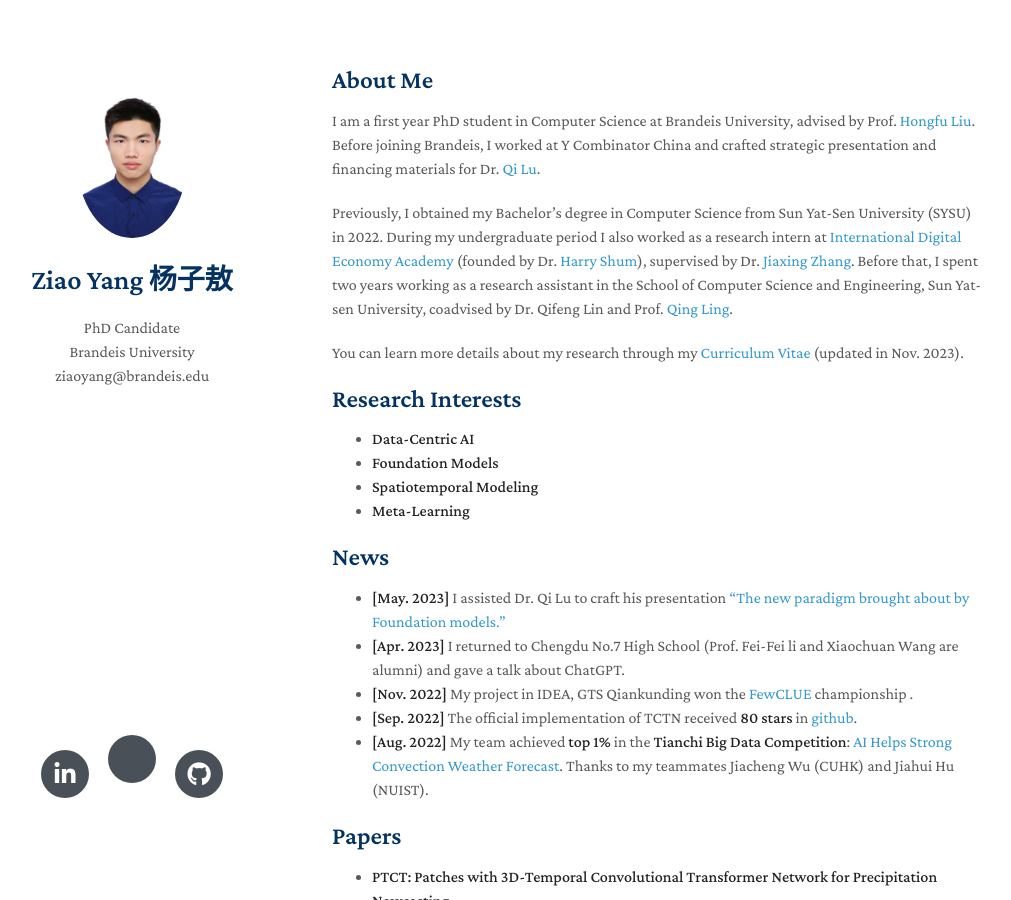
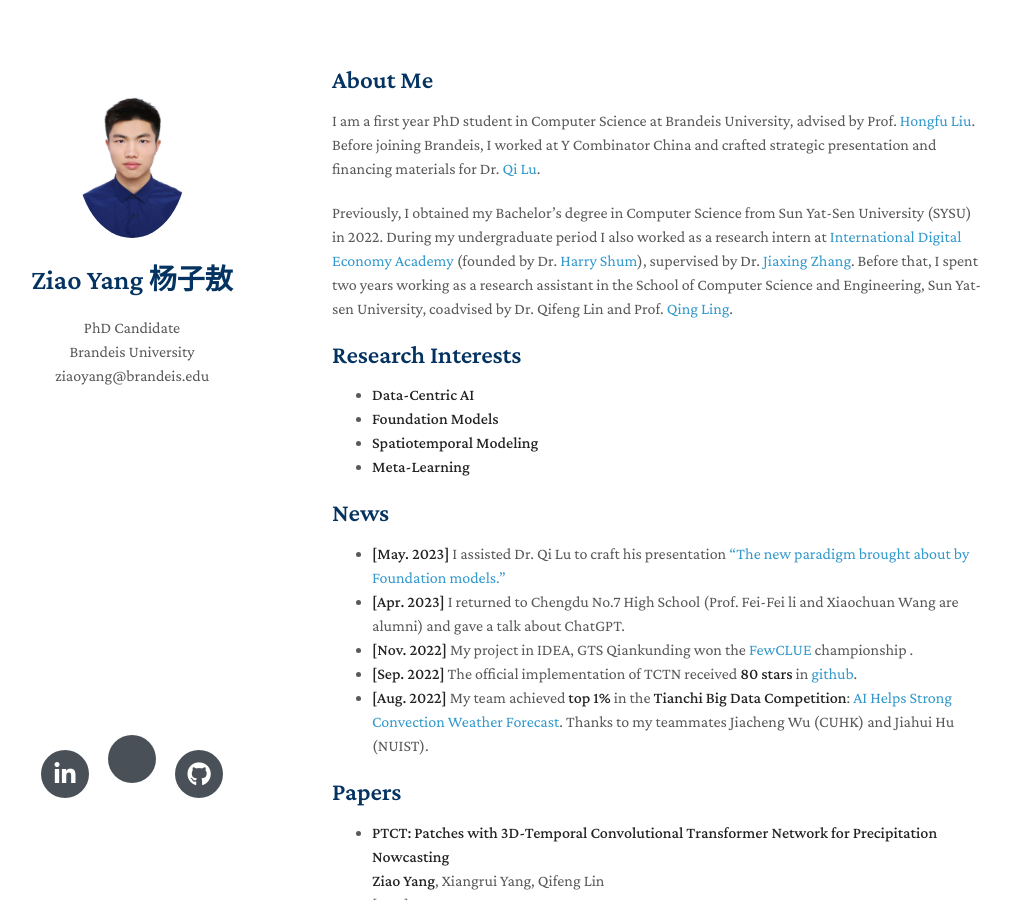
Before and after one commit to yangziao56/homepage, a Jekyll site: the page built from index.md, in a window 1280 px wide and 900 px high. Shown: the whole window, without its empty margins (138-1149 px from the left). Built offline with Jekyll 4.4.1, drawn with Linux system fonts in a browser that asks for light colours; nearby versions of some CDN libraries; a style sheet for code colours, icons or effects is not loaded; our own code applies the rules of GitHub Pages for plain Markdown files.

Commit message:
Update index.md
Signed-off-by: Ziao Yang <70676524+yangziao56@users.noreply.github.com>

```diff
--- a/index.md
+++ b/index.md
@@ -7,7 +7,7 @@
 
 Previously, I obtained my Bachelor's degree in Computer Science from Sun Yat-Sen University (SYSU) in 2022. During my undergraduate period I also worked as a research intern at [International Digital Economy Academy](https://idea.edu.cn/en/about-idea.html) (founded by Dr. [Harry Shum](https://www.microsoft.com/en-us/research/people/hshum/)), supervised by Dr. [Jiaxing Zhang](https://www.idea.edu.cn/research/ccnl.html). Before that,  I spent two years working as a research assistant in the School of Computer Science and Engineering, Sun Yat-sen University, coadvised by Dr. Qifeng Lin and Prof. [Qing Ling](http://home.ustc.edu.cn/~qingling/).
 
-You can learn more details about my research through my [Curriculum Vitae](https://github.com/yangziao56/homepage/raw/main/pdf/Ziao_Yang-CV.pdf) (updated in Nov. 2023).
+<!-- You can learn more details about my research through my [Curriculum Vitae](https://github.com/yangziao56/homepage/raw/main/pdf/Ziao_Yang-CV.pdf) (updated in Nov. 2023).-->
 
 
 ## Research Interests
```
